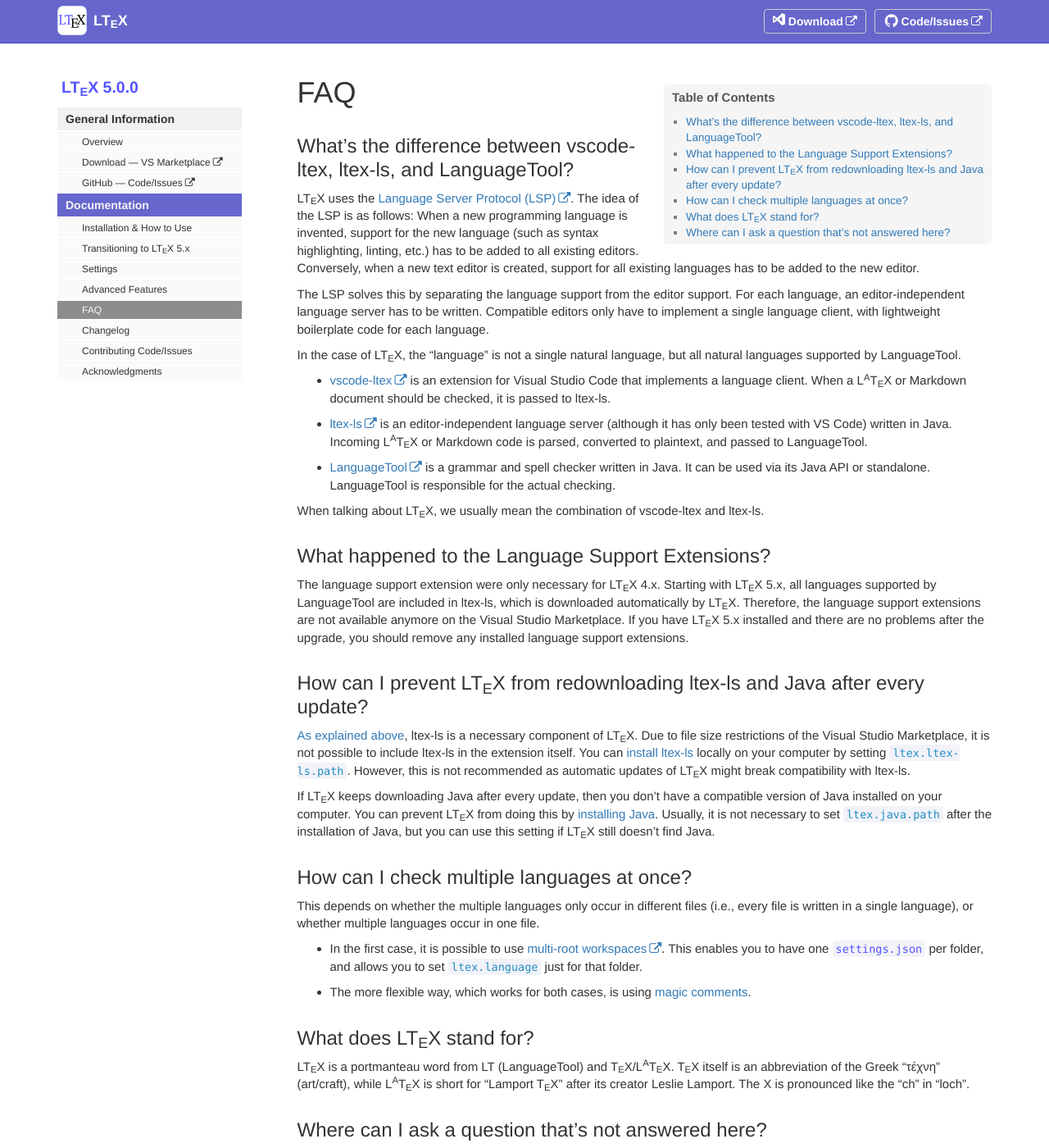
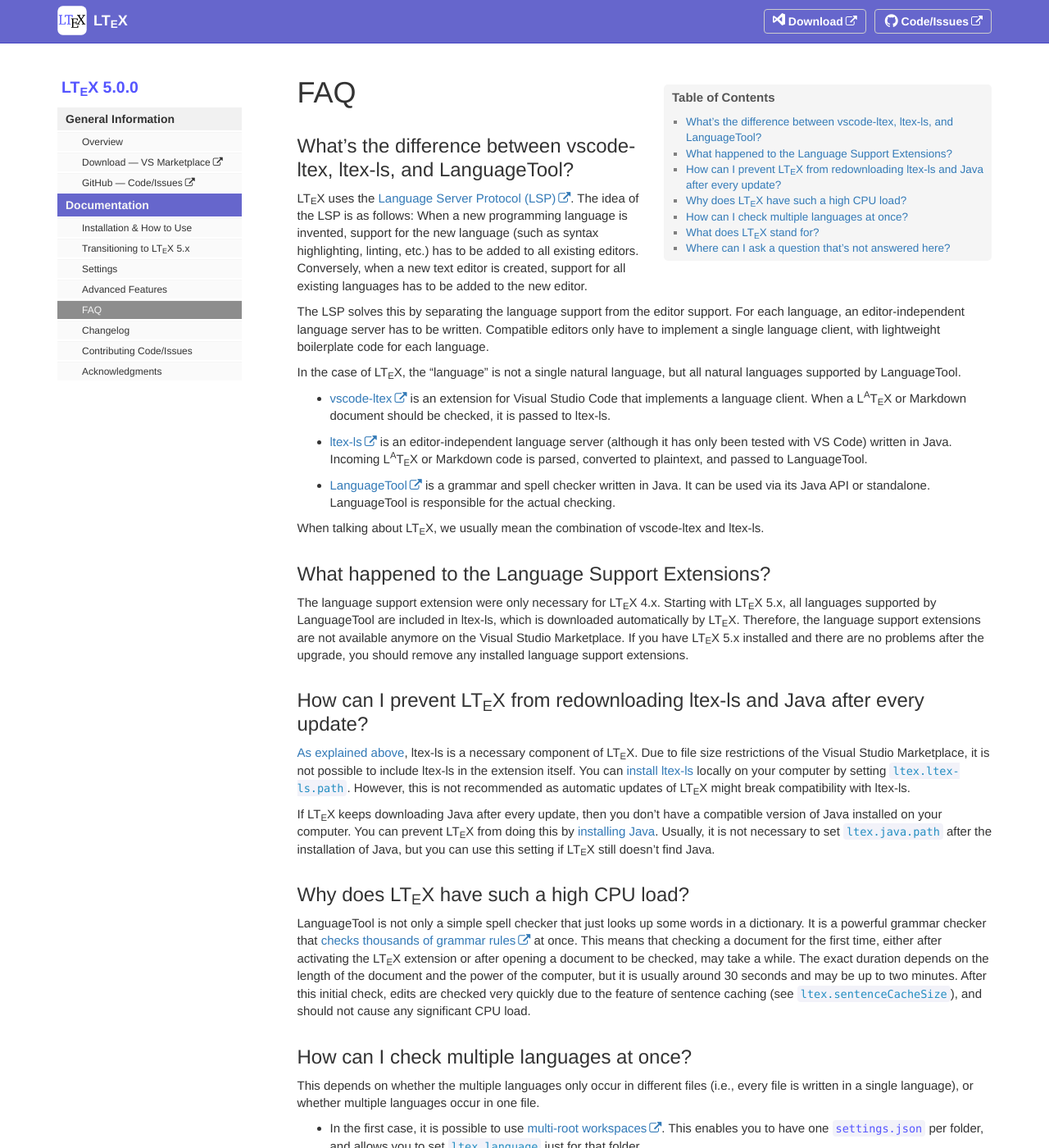
Before and after one commit to valentjn/vscode-ltex, a Jekyll site: the page built from pages/docs/faq.md, in a window 1280 px wide and 1400 px high. Shown: the whole window at 82% size. Built offline with Jekyll 4.4.1, drawn with Linux system fonts in a browser that asks for light colours; comment, search, counter and statistics services are not loaded.

Commit message:
Add high CPU load to FAQ

```diff
--- a/pages/docs/faq.md
+++ b/pages/docs/faq.md
@@ -28,6 +28,10 @@
 
 If LTeX keeps downloading Java after every update, then you don't have a compatible version of Java installed on your computer. You can prevent LTeX from doing this by [installing Java](installation-how-to-use.html#second-alternative-download-ltex-lsjava-manually). Usually, it is not necessary to set [`ltex.java.path`](settings.html#ltexjavapath) after the installation of Java, but you can use this setting if LTeX still doesn't find Java.
 
+## Why does LTeX have such a high CPU load?
+
+LanguageTool is not only a simple spell checker that just looks up some words in a dictionary. It is a powerful grammar checker that [checks thousands of grammar rules](https://community.languagetool.org/rule/list?lang=en) at once. This means that checking a document for the first time, either after activating the LTeX extension or after opening a document to be checked, may take a while. The exact duration depends on the length of the document and the power of the computer, but it is usually around 30 seconds and may be up to two minutes. After this initial check, edits are checked very quickly due to the feature of sentence caching (see [`ltex.sentenceCacheSize`](settings.html#ltexsentencecachesize)), and should not cause any significant CPU load.
+
 ## How can I check multiple languages at once?
 
 This depends on whether the multiple languages only occur in different files (i.e., every file is written in a single language), or whether multiple languages occur in one file.
```
